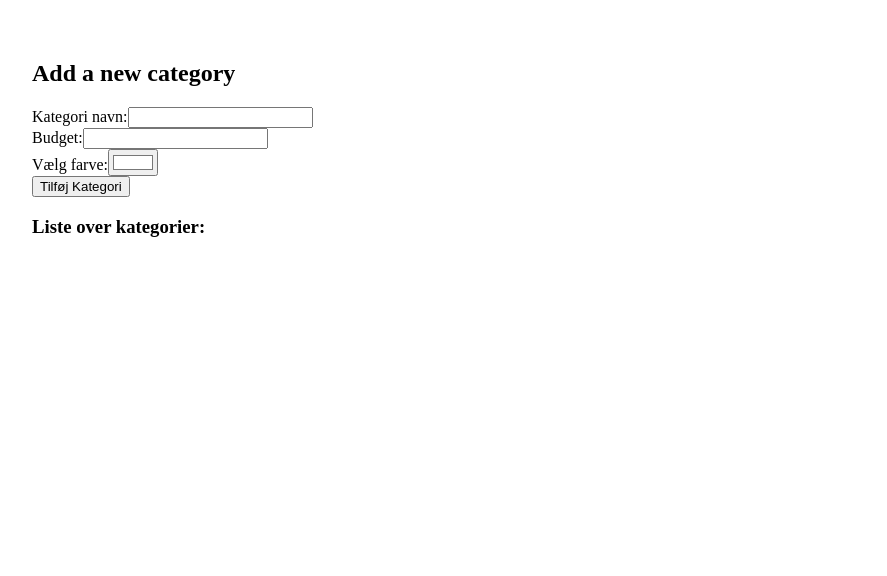
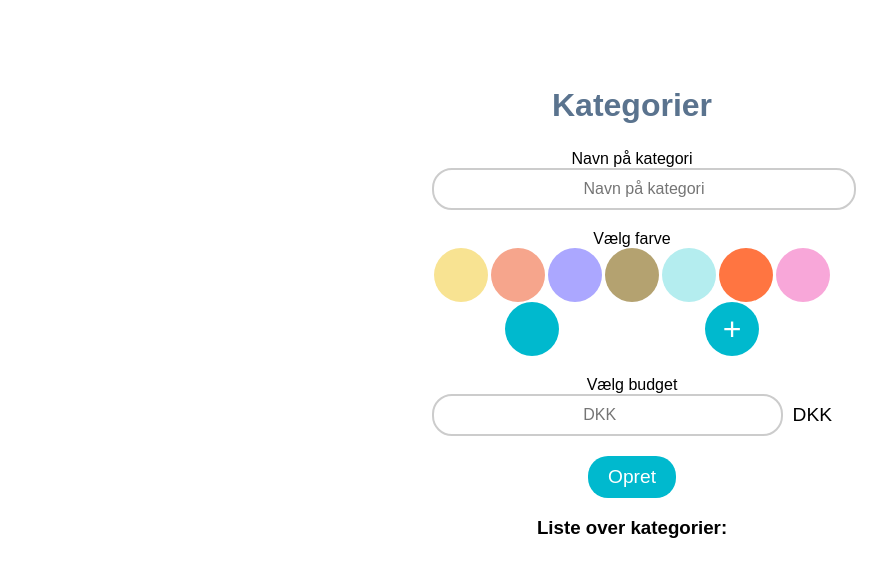
Before and after one commit to SarahCant/web-app, a React (Vite) app: page / in a window 1280 px wide. Shown: the top 576 px of the page, without its empty margins (8-895 px from the left). Built offline with nearby package versions, Linux system fonts and the light colour scheme.

Commit message:
kategori side + css

```diff
--- a/src/css/Lejla.css
+++ b/src/css/Lejla.css
@@ -0,0 +1,97 @@
+.category-container {
+    max-width: 400px;
+    margin: 0 auto;
+    padding: 20px;
+    text-align: center;
+    font-family: 'Arial', sans-serif;
+  }
+
+  h2 {
+    color: #5A738E;
+    font-size: 2em;
+  }
+
+  .category-form {
+    margin-top: 20px;
+  }
+
+  .input-group {
+    margin-bottom: 20px;
+  }
+
+  input[type="text"], input[type="number"] {
+    width: 100%;
+    padding: 10px;
+    border: 2px solid #ccc;
+    border-radius: 20px;
+    font-size: 1em;
+    text-align: center;
+  }
+
+  .budget-input {
+    display: flex;
+    justify-content: center;
+    align-items: center;
+  }
+
+  .budget-input span {
+    margin-left: 10px;
+    font-size: 1.2em;
+  }
+
+  .color-picker {
+    margin-bottom: 20px;
+  }
+
+  .color-options {
+    display: flex;
+    justify-content: space-around;
+    flex-wrap: wrap;
+  }
+
+  .color-circle {
+    width: 50px;
+    height: 50px;
+    border-radius: 50%;
+    cursor: pointer;
+    border: 2px solid transparent;
+  }
+
+  .color-circle.selected {
+    border: 2px solid #000;
+  }
+
+  .add-circle {
+    display: flex;
+    align-items: center;
+    justify-content: center;
+    font-size: 2em;
+    background-color: #00B9CE;
+    color: white;
+  }
+
+  .submit-btn {
+    background-color: #00B9CE;
+    color: white;
+    padding: 10px 20px;
+    border: none;
+    border-radius: 20px;
+    font-size: 1.2em;
+    cursor: pointer;
+  }
+
+  .category-list {
+    margin-top: 30px;
+    display: flex;
+    gap: 10px;
+    flex-wrap: wrap;
+    justify-content: center;
+  }
+
+  .category-card {
+    padding: 15px;
+    border-radius: 10px;
+    width: 150px;
+    color: white;
+    text-align: center;
+  }
--- a/src/pages/AddCategory.jsx
+++ /dev/null
@@ -1,5 +0,0 @@
-export default function AddCategory() {
-    return (
-
-    )
-}
--- a/src/pages/FrontPage.jsx
+++ b/src/pages/FrontPage.jsx
@@ -1,82 +1,85 @@
-import { useState } from "react";
+import { useState } from 'react';
+import '../css/Lejla.css'; // Husk at oprette denne fil til styling
 
 const AddCategory = () => {
   // State til kategorier
   const [categories, setCategories] = useState([]);
-  const [categoryName, setCategoryName] = useState("");
-  const [budget, setBudget] = useState("");
-  const [color, setColor] = useState("#ffffff"); // standard farve
+  const [categoryName, setCategoryName] = useState('');
+  const [budget, setBudget] = useState('');
+  const [color, setColor] = useState('');
 
-  // Håndter formindsendelse
+  // Liste over farver som i billedet
+  const colors = ['#F8E392', '#F6A58C', '#ABA7FF', '#B4A270', '#B4EDEF', '#FF7541', '#F8A7D9', '#00B9CE'];
+
   const handleSubmit = (e) => {
     e.preventDefault();
-    // Hvis en af felterne er tomme, skal vi ikke tilføje noget
     if (!categoryName || !budget || !color) {
-      alert("Udfyld venligst alle felter!");
+      alert('Udfyld venligst alle felter!');
       return;
     }
 
-    // Opret ny kategori objekt
     const newCategory = {
       name: categoryName,
       budget: budget,
       color: color,
     };
 
-    // Tilføj kategori til listen over kategorier
     setCategories([...categories, newCategory]);
-
-    // Ryd formfelter efter tilføjelse
-    setCategoryName("");
-    setBudget("");
-    setColor("#ffffff");
+    setCategoryName('');
+    setBudget('');
+    setColor('');
   };
 
   return (
-    <div>
-      <h2>Add a new category</h2>
-      <form onSubmit={handleSubmit}>
-        <div>
-          <label>Kategori navn:</label>
+    <div className="category-container">
+      <h2>Kategorier</h2>
+
+      <form onSubmit={handleSubmit} className="category-form">
+        <div className="input-group">
+          <label>Navn på kategori</label>
           <input
             type="text"
             value={categoryName}
             onChange={(e) => setCategoryName(e.target.value)}
+            placeholder="Navn på kategori"
           />
         </div>
-        <div>
-          <label>Budget:</label>
-          <input
-            type="number"
-            value={budget}
-            onChange={(e) => setBudget(e.target.value)}
-          />
+
+        <div className="color-picker">
+          <label>Vælg farve</label>
+          <div className="color-options">
+            {colors.map((c, index) => (
+              <div
+                key={index}
+                className={`color-circle ${c === color ? 'selected' : ''}`}
+                style={{ backgroundColor: c }}
+                onClick={() => setColor(c)}
+              />
+            ))}
+            <div className="color-circle add-circle">+</div>
+          </div>
         </div>
-        <div>
-          <label>Vælg farve:</label>
-          <input
-            type="color"
-            value={color}
-            onChange={(e) => setColor(e.target.value)}
-          />
+
+        <div className="input-group">
+          <label>Vælg budget</label>
+          <div className="budget-input">
+            <input
+              type="number"
+              value={budget}
+              onChange={(e) => setBudget(e.target.value)}
+              placeholder="DKK"
+            />
+            <span>DKK</span>
+          </div>
         </div>
-        <button type="submit">Tilføj Kategori</button>
+
+        <button type="submit" className="submit-btn">Opret</button>
       </form>
 
       <h3>Liste over kategorier:</h3>
-      <div style={{ display: "flex", gap: "10px", flexWrap: "wrap" }}>
+      <div className="category-list">
         {categories.map((category, index) => (
-          <div
-            key={index}
-            style={{
-              backgroundColor: category.color,
-              padding: "10px",
-              borderRadius: "5px",
-              width: "150px",
-              textAlign: "center",
-              color: "#fff",
-            }}
-          >
+          <div key={index} className="category-card" style={{ backgroundColor: category.color }}>
             <p>{category.name}</p>
             <p>{category.budget} DKK</p>
           </div>
```
